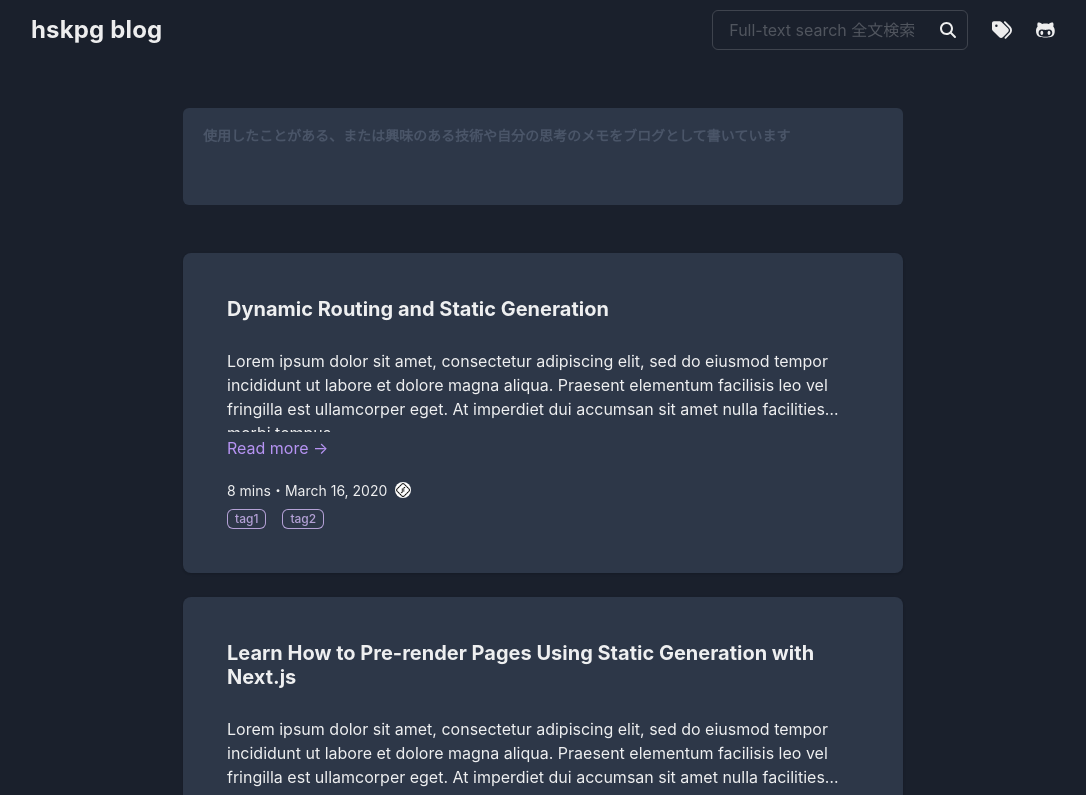
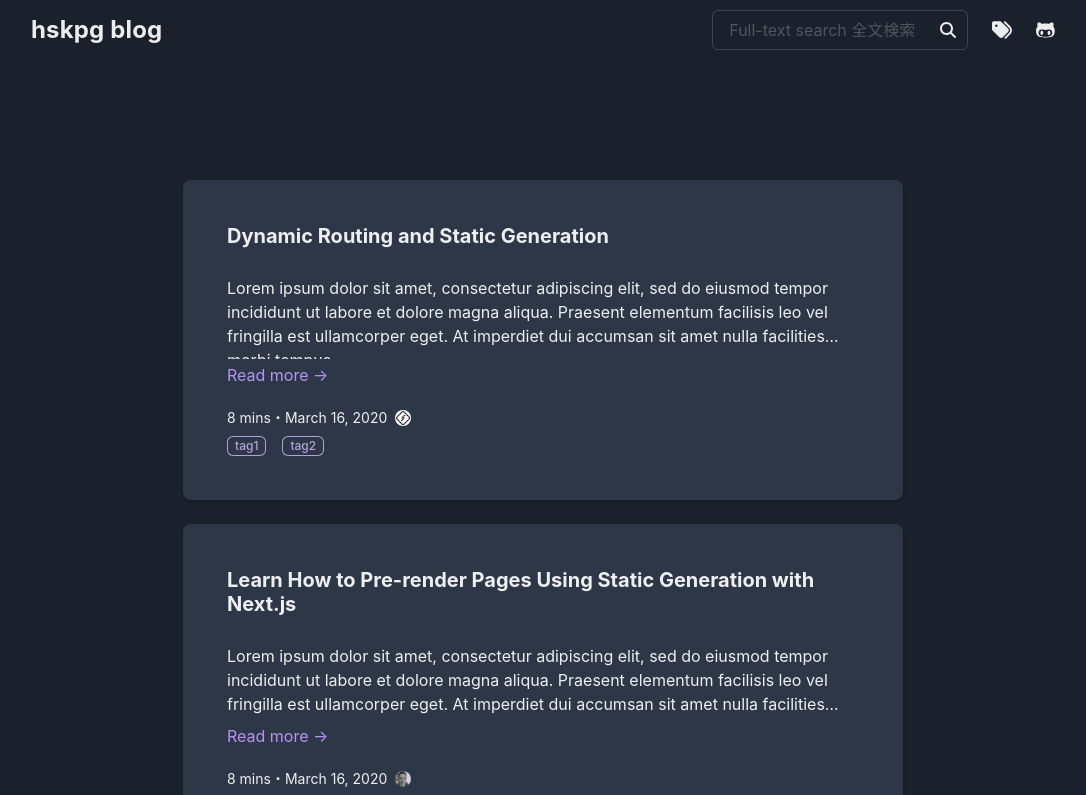
Before and after one commit to ShuntaH/next-ts-blog-template, a Next.js app: page / in a window 1280 px wide. Shown: the top 795 px of the page, without its empty margins (97-1183 px from the left). Built offline with nearby package versions, Linux system fonts and the light colour scheme.

Commit message:
UPDATE: margin in layout component

```diff
--- a/src/components/layouts/layout.tsx
+++ b/src/components/layouts/layout.tsx
@@ -26,11 +26,13 @@ const Layout = ({ preview, fuse, children }: Props) => {
           <Box
             as={"section"}
             position={"relative"}
+            display={"block"}
             maxWidth={STYLES.contentMaxWidth}
             minHeight={`calc(100vh - ${STYLES.headerHeight} - ${STYLES.footerHeight})`}
-            margin={"auto"}
+            marginX={"auto"}
+            marginBottom={12}
+            marginTop={24}
             padding={`${STYLES.gap}`}
-            display={"block"}
           >
             {children}
           </Box>
--- a/src/lib/constants.ts
+++ b/src/lib/constants.ts
@@ -4,7 +4,7 @@ export const HOME_OG_IMAGE_URL =
   'https://og-image.vercel.app/Next.js%20Blog%20Starter%20Example.png?theme=light&md=1&fontSize=100px&images=https%3A%2F%2Fassets.vercel.com%2Fimage%2Fupload%2Ffront%2Fassets%2Fdesign%2Fnextjs-black-logo.svg'
 export const BLOG_NAME = 'hskpg blog'
 export const BLOG_DISCRIPTION = "使用したことがある、または興味のある技術や自分の思考のメモをブログとして書いています"
-export const POST_COUNT_PER_PAGE = 2
+export const POST_COUNT_PER_PAGE = 4
 export const SEARCH_CHAR_DISTANCE_IN_VALUE = 15 // 全文検索対象の単語が複数近く見つかった時、何文字の間隔まで1hitとみなすか
 export const SEARCH_CHAR_NUMBER_AROUND_IN_VALUE = 20 // 全文検索対象の単語の前後の何文字を表示するか
 
--- a/src/pages/index.tsx
+++ b/src/pages/index.tsx
@@ -1,5 +1,4 @@
 import { getAllPosts, getPagination, getSortedPosts } from "../lib/api";
-import IntroCard from "../components/intro-card";
 import { Posts } from "../interfaces/post";
 import PostsPage from "../components/post/posts-page";
 import { Pagination } from "../interfaces/pagination";
@@ -43,7 +42,7 @@ export default function Index({ pagination, allPosts }: Props) {
     //   <title>hskpg blog</title>
     // </Head>
     <Layout fuse={fuse}>
-      <IntroCard/>
+      {/*<IntroCard/>*/}
       <PostsPage pagination={pagination}/>
     </Layout>
   )
--- a/src/pages/posts/[slug].tsx
+++ b/src/pages/posts/[slug].tsx
@@ -110,7 +110,7 @@ export default function PostPage({ post, allPosts, preview }: Props) {
             </PostTitle>
           </Card>
         ) : (
-          <Box as={"article"} marginBottom={12} marginTop={24}>
+          <Box as={"article"}>
             <Head>
               <title>{post.title}</title>
               <meta property="og:image" content={post.ogImage.url}/>
```
